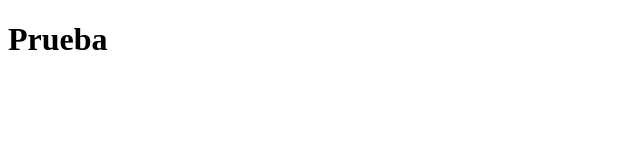
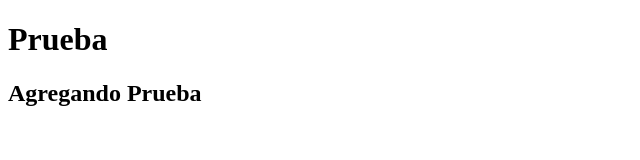
Before and after one commit to iscricardocastro/Proyecto-Flutter, a plain HTML site: page index.html in a window 1280 px wide. Shown: the whole page, without its empty margins (0-640 px from the left). Drawn offline with Linux system fonts and the light colour scheme.

Commit message:
Segundo commit y ultimo

```diff
--- a/index.html
+++ b/index.html
@@ -10,6 +10,8 @@
 
 <body>
     <h1>Prueba</h1>
+    <h2>Agregando Prueba</h2>
+
 </body>
 
 </html>
```
